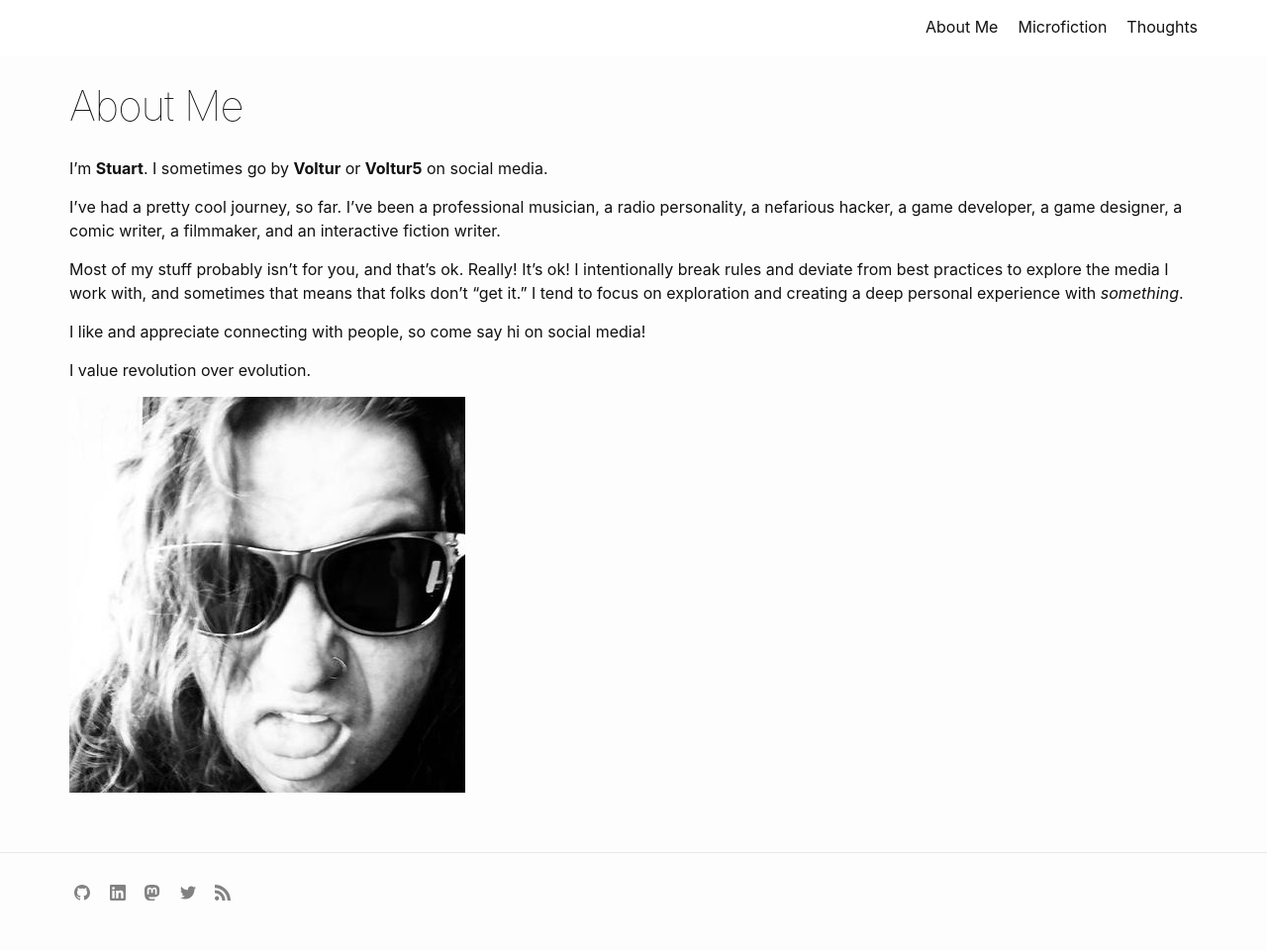
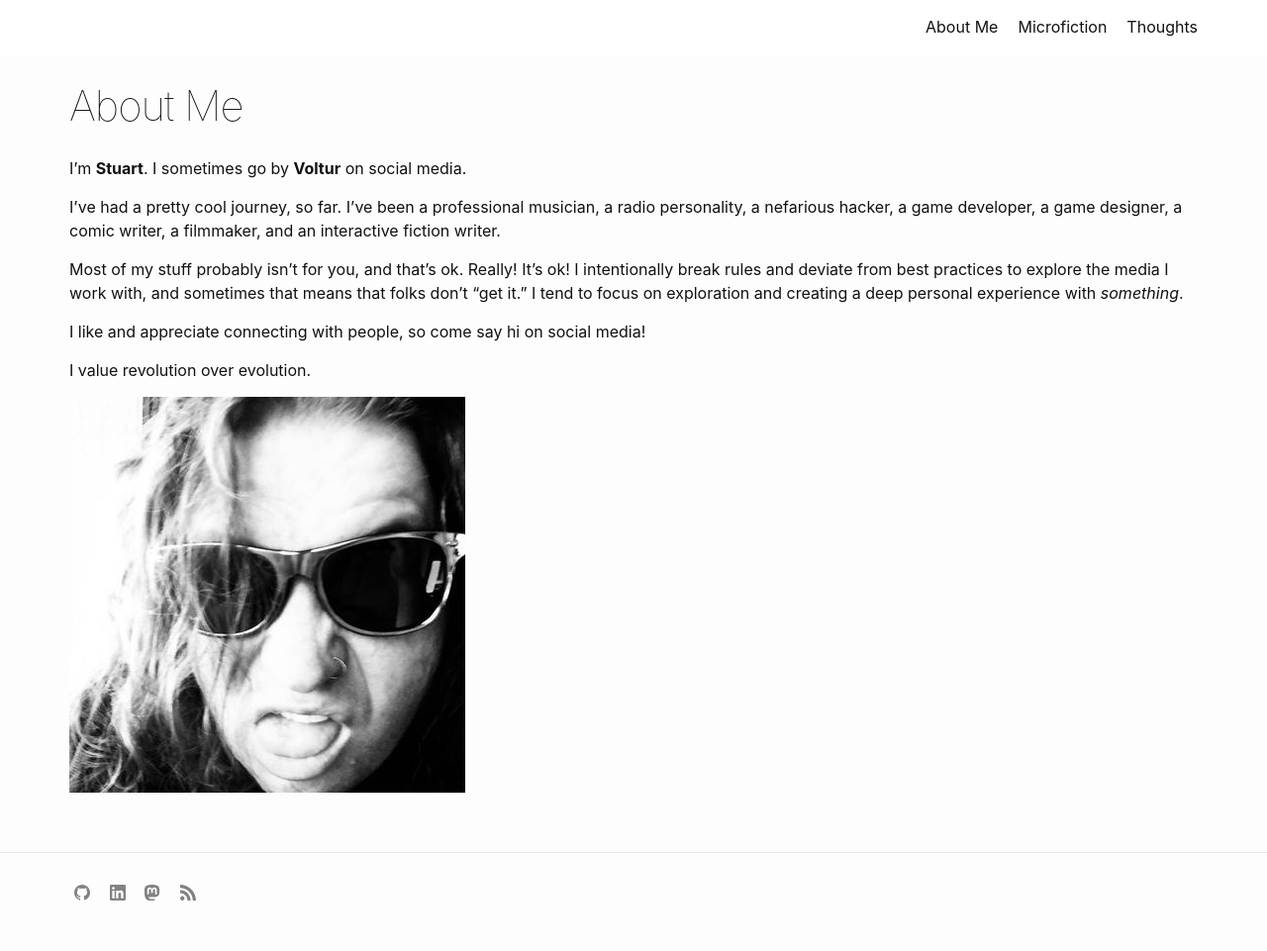
Before and after one commit to stuarttempleton/stuarttempleton.github.io, a Jekyll site: the page built from about.md, in a window 1280 px wide. Shown: the whole page at 99% size. Built offline with Jekyll 4.4.1, drawn with Linux system fonts in a browser that asks for light colours.

Commit message:
removed twitter links

```diff
--- a/_config.yml
+++ b/_config.yml
@@ -19,7 +19,7 @@ description: >- # this means to ignore newlines until "baseurl:"
   Game Designer and Storyteller
 baseurl: "" # the subpath of your site, e.g. /blog
 url: "https://www.stuarttempleton.com" # the base hostname & protocol for your site, e.g. http://example.com
-site: "@voltur5"
+site: "@voltur"
 show_excerpts: false
 
 # Build settings
@@ -41,7 +41,7 @@ feed:
 # SOCIAL LINKS
 # Use your social media usernames and such, here.
 
-twitter_username: voltur5
+#twitter_username: voltur5
 github_username:  stuarttempleton
 #dribbble_username: jekyll
 #facebook_username: jekyll
--- a/about.md
+++ b/about.md
@@ -4,7 +4,7 @@ title: About Me
 image: /assets/images/face.jpg
 permalink: /about/
 ---
-I'm **Stuart**. I sometimes go by **Voltur** or **Voltur5** on social media.
+I'm **Stuart**. I sometimes go by **Voltur** on social media.
 
 I've had a pretty cool journey, so far. I've been a professional musician, a radio personality, a nefarious hacker, a game developer, a game designer, a comic writer, a filmmaker, and an interactive fiction writer.
 
```
Also changed, not shown: Gemfile.lock.
